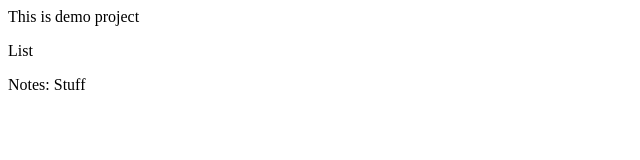
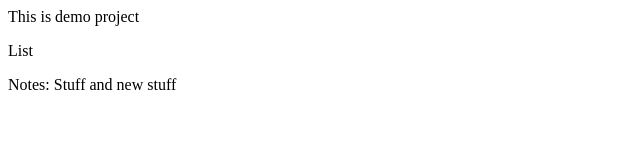
Before and after one commit to TomaszGasior1/com.pie.demo, a plain HTML site: page WebContent/index.html in a window 1280 px wide. Shown: the whole page, without its empty margins (0-640 px from the left). Drawn offline with Linux system fonts and the light colour scheme.

Commit message:
index completed
coding done for version v.1.0

```diff
--- a/WebContent/index.html
+++ b/WebContent/index.html
@@ -8,7 +8,7 @@
 This is demo project
 
 <p>List</p>
-<span>Notes: Stuff</span>
+<span>Notes: Stuff and new stuff</span>
 
 
 </body>
```
